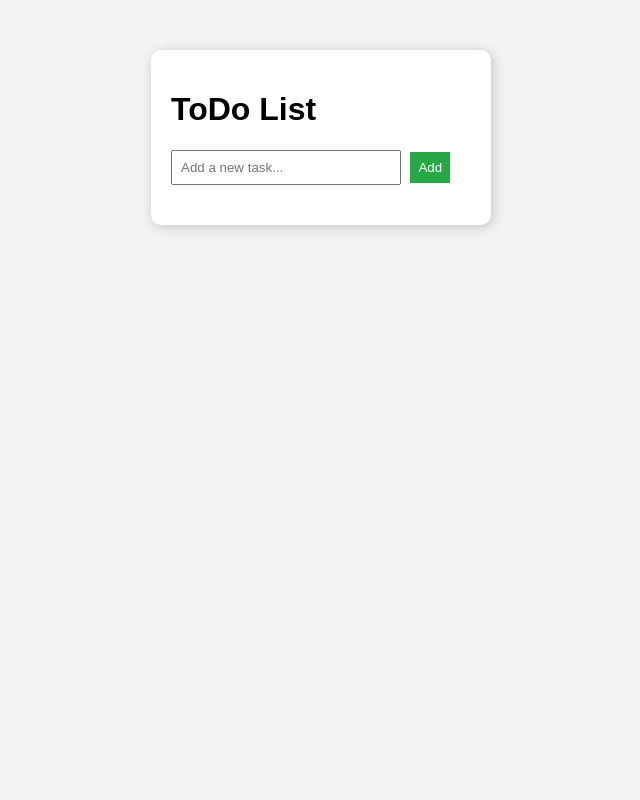
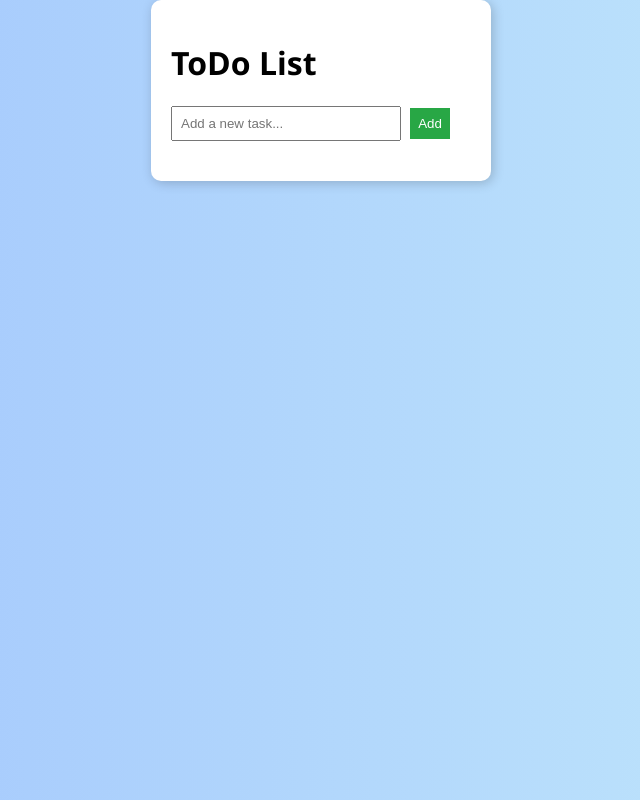
Before and after one commit to MukherjeePushpendu/To-Do-project, a plain HTML site: page index.html in a window 1280 px wide. Shown: the whole page, without its empty margins (319-959 px from the left). Drawn offline with Linux system fonts and the light colour scheme.

Commit message:
Change background colour

```diff
--- a/style.css
+++ b/style.css
@@ -1,10 +1,13 @@
 body {
-  font-family: Arial, sans-serif;
-  background: #f3f3f3;
+  font-family: 'Segoe UI', Tahoma, Geneva, Verdana, sans-serif;
+  background: linear-gradient(to right, #a1c4fd, #c2e9fb); /* light blue gradient */
   display: flex;
   justify-content: center;
-  margin-top: 50px;
+  align-items: flex-start;
+  min-height: 100vh;
+  margin: 0;
 }
+
 
 .container {
   background: white;
```
